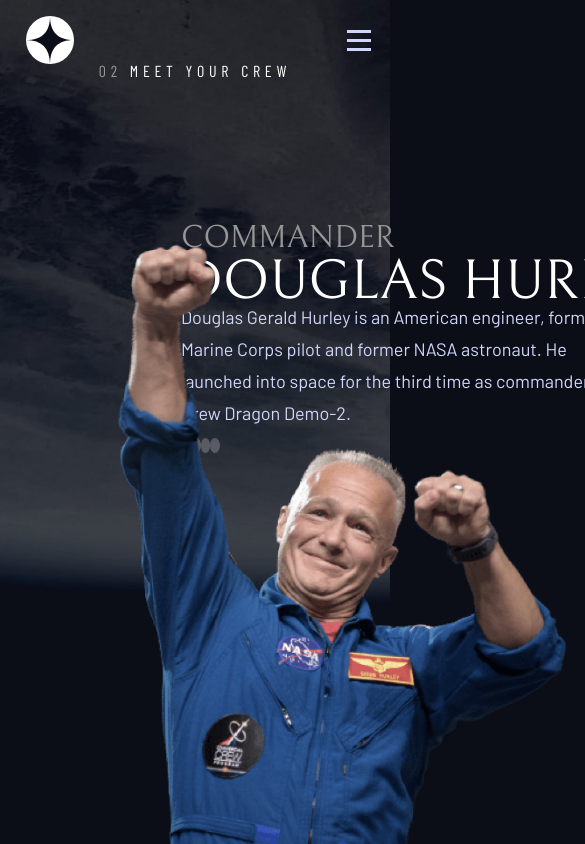
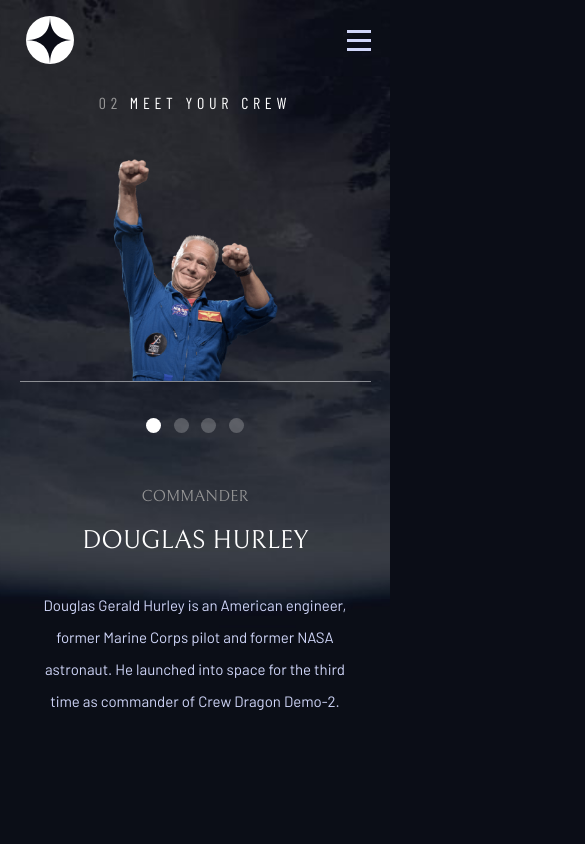
Before and after one commit to Otwgoat/space-tourism-frontend-mentor, a Next.js app: page /crew in a window 390 px wide. Shown: the top 844 px of the page, 585 px wide, since content can reach past the window. Built offline with nearby package versions, Linux system fonts and the light colour scheme.

Commit message:
Ajouter la prise en charge des appareils mobiles pour les images de l'équipage.

```diff
--- a/app/crew/page.jsx
+++ b/app/crew/page.jsx
@@ -9,6 +9,7 @@
   const isTablet = useMediaQuery({
     query: "(min-width: 600px) and (max-width: 1300px)",
   });
+  const isMobile = useMediaQuery({ query: "(max-width: 599px)" });
   const [crew, setCrew] = useState(data.crew[0]);
   const [circleIsActive, setCircleIsActive] = useState("Douglas Hurley");
   useEffect(() => {
@@ -74,19 +75,27 @@
           <div id="crewImg">
             {isTablet ? (
               <Image
-                src={crew && crew.images.webp}
+                src={crew && crew.images.png}
                 width={crew.imagesSizes.tablet.width}
                 height={crew.imagesSizes.tablet.height}
-                alt="photo of a man"
+                alt={"photo of " + crew && crew.name}
               />
             ) : (
               <Image
                 src={crew && crew.images.png}
                 width={crew.imagesSizes.desktop.width}
                 height={crew.imagesSizes.desktop.height}
-                alt="photo of a man"
+                alt={"photo of " + crew && crew.name}
               />
             )}
+          </div>
+          <div id="crewImgMobile">
+            <Image
+              src={crew && crew.images.png}
+              width={crew.imagesSizes.mobile.width}
+              height={222}
+              alt={"photo of " + crew && crew.name}
+            />
           </div>
         </div>
       </main>
--- a/app/src/content/data.json
+++ b/app/src/content/data.json
@@ -56,7 +56,11 @@
         "tablet": {
           "width":  440,
           "height": 572
+        },
+        "mobile": {
+          "width": 165
         }
+
 
       },
       "role": "Commander",
@@ -76,6 +80,9 @@
         "tablet": {
           "width":  370,
           "height": 532
+        },
+        "mobile": {
+          "width": 154
         }
 
       },
@@ -96,6 +103,9 @@
         "tablet": {
           "width":  430,
           "height": 532
+        },
+        "mobile": {
+          "width": 180
         }
 
       },
@@ -117,6 +127,9 @@
         "tablet": {
           "width":  520,
           "height": 542
+        },
+        "mobile": {
+          "width": 215
         }
 
       },
--- a/app/src/styles/_crew.scss
+++ b/app/src/styles/_crew.scss
@@ -69,6 +69,9 @@
         }
 
     }
+    .crewImgMobile {
+        display: none;
+    }
 }
 @media screen and (min-width: 600px) and (max-width: 1300px) {
     #crewPage {
@@ -127,3 +130,60 @@
         }
     }
 }
+@media screen and (max-width: 599px) {
+    #crewPage {
+        background-image: url('/img/crew/background-crew-mobile.jpg');
+        justify-content: center;
+        #crewContent {
+            display: flex;
+            flex-direction: column;
+            justify-content: space-evenly;
+            #crewImg {
+                display: none;
+            }
+            #crewImgMobile {
+                order: 1;
+                width: 90%;
+                display: flex;
+                align-items: flex-end;
+                justify-content: center;
+                border-bottom: 1px solid $grey-hover;
+            }
+            #crewDescription {
+                order: 2;
+                width: 100%;
+                margin-left: 0;
+                justify-content: space-evenly;
+                align-items: center;
+                #crewCard {
+                    order: 2;
+                    display: flex;
+                    align-items: center;
+                    margin-top: 0;
+                    #crewCardHeader {
+                        h4 {
+                            text-align: center;
+                            font-size: 16px;
+                        }
+                        h3 {
+                            font-size: 26px;
+                        }
+                    }
+                    #crewBodyText {
+                        font-size: 15px;
+                        width: 327px;
+                        text-align: center;
+                    }
+
+                }
+                nav {
+                    margin-top: 1rem;
+                    align-items: center;
+                    order: 1;
+                }
+
+            }
+        }
+
+    }
+}
--- a/app/src/styles/_destination.scss
+++ b/app/src/styles/_destination.scss
@@ -139,7 +139,6 @@
                 height: 200px;
             }
             .destinationImgMobile {
-
                 img {
                     width: 170px;
                     height: 170px;
--- a/app/src/styles/_header.scss
+++ b/app/src/styles/_header.scss
@@ -154,6 +154,9 @@
                     span {
                         width: 20px;
                     }
+                    &:hover{
+                        border-bottom: none;
+                    }
                 }
                 .navLinkActive {
                     margin-right: 0;
```
